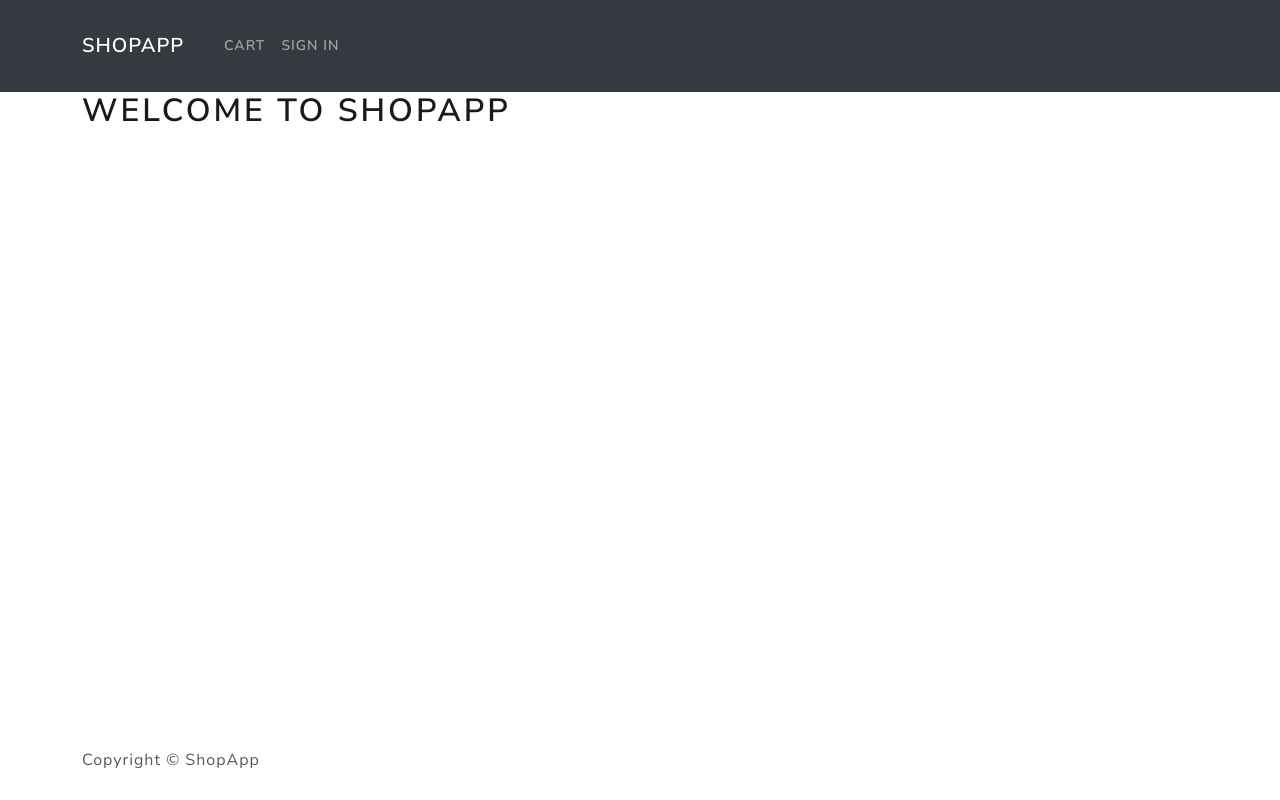
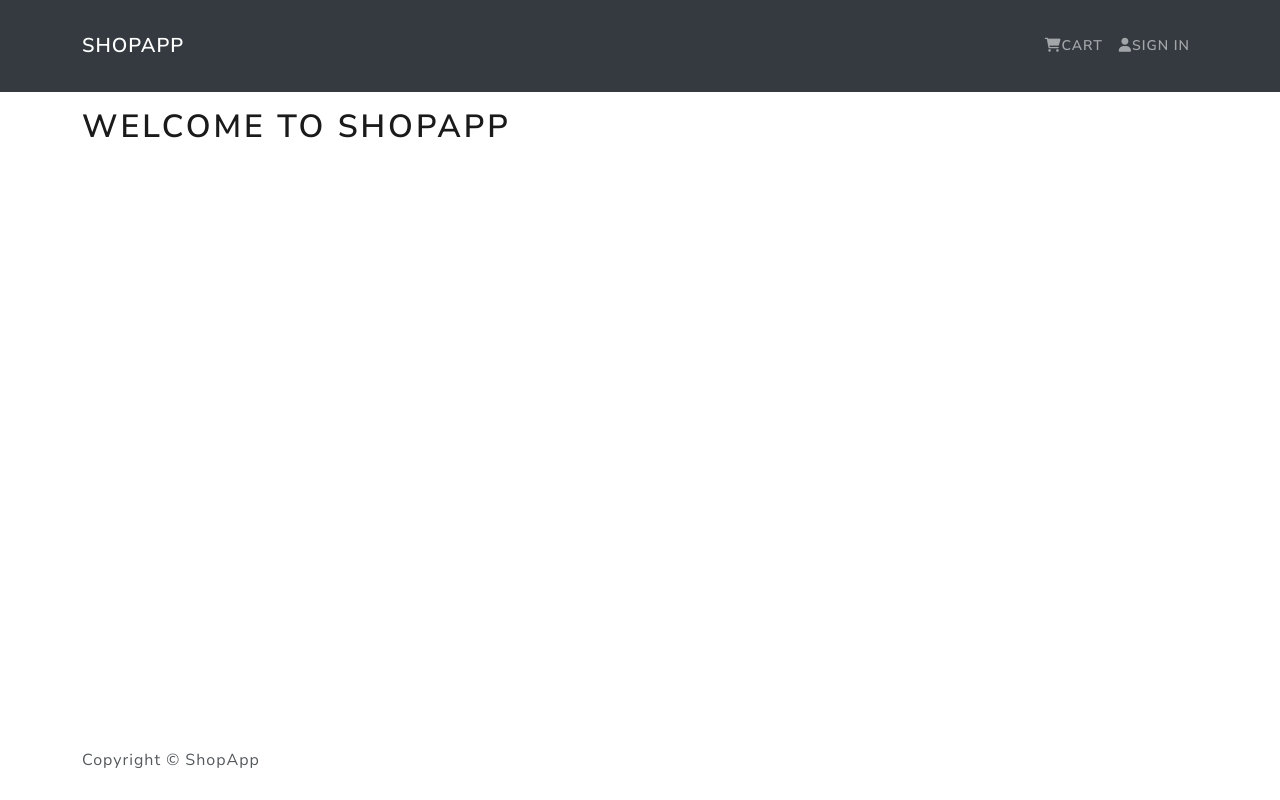
Before and after one commit to ManushreeMallaraju/eCommerce-MERN, a React (Create React App) app in the folder frontend/: page / in a window 1280 px wide. Built offline with nearby package versions, Linux system fonts and the light colour scheme.

Commit message:
React-bootstrap setup, Header and Footer components

```diff
--- a/frontend/public/index.html
+++ b/frontend/public/index.html
@@ -11,6 +11,7 @@
     />
     <link rel="apple-touch-icon" href="%PUBLIC_URL%/logo192.png" />
     <link rel="manifest" href="%PUBLIC_URL%/manifest.json" />
+    <link rel="stylesheet" href="https://cdnjs.cloudflare.com/ajax/libs/font-awesome/6.0.0-beta3/css/all.min.css" integrity="sha512-Fo3rlrZj/k7ujTnHg4CGR2D7kSs0v4LLanw2qksYuRlEzO+tcaEPQogQ0KaoGN26/zrn20ImR1DfuLWnOo7aBA==" crossorigin="anonymous" referrerpolicy="no-referrer" />
     <title>Welcome to ShopApp</title>
   </head>
   <body>
--- a/frontend/src/App.js
+++ b/frontend/src/App.js
@@ -6,7 +6,7 @@
   return (
     <>
       <Header />
-      <main>
+      <main className='py-3'>
         <Container>
           <h1>Welcome to ShopApp</h1>
         </Container>
--- a/frontend/src/components/Header.js
+++ b/frontend/src/components/Header.js
@@ -1,23 +1,27 @@
-import React from 'react'
-import { Navbar, Nav, Container } from 'react-bootstrap'
+import React from "react";
+import { Navbar, Nav, Container } from "react-bootstrap";
 
 const Header = () => {
   return (
     <header>
-            <Navbar bg="dark" variant='dark' expand="lg" collapseOnSelect>
+      <Navbar bg="dark" variant="dark" expand="lg" collapseOnSelect>
         <Container>
           <Navbar.Brand href="/">ShopApp</Navbar.Brand>
           <Navbar.Toggle aria-controls="basic-navbar-nav" />
           <Navbar.Collapse id="basic-navbar-nav">
-                        <Nav className='mr-auto'>
-                            <Nav.Link href="/cart">Cart</Nav.Link>
-                            <Nav.Link href="/login">Sign In</Nav.Link>
+            <Nav className="ms-auto">
+              <Nav.Link href="/cart">
+                <i className="fas fa-shopping-cart"></i>Cart
+              </Nav.Link>
+              <Nav.Link href="/login">
+                <i className="fas fa-user"></i>Sign In
+              </Nav.Link>
             </Nav>
           </Navbar.Collapse>
         </Container>
       </Navbar>
     </header>
-    )
-}
+  );
+};
 
-export default Header
+export default Header;
```
Lines whose indentation alone changed are shown as unchanged.
